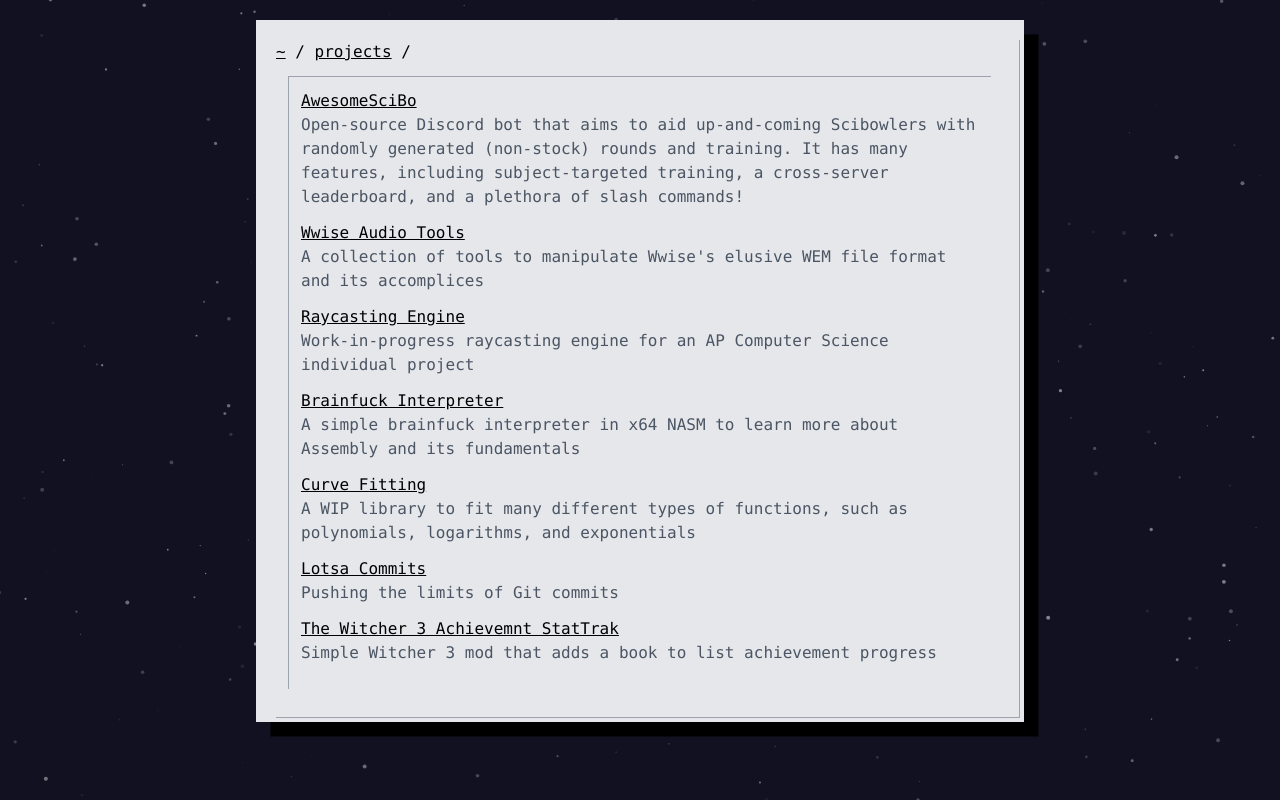
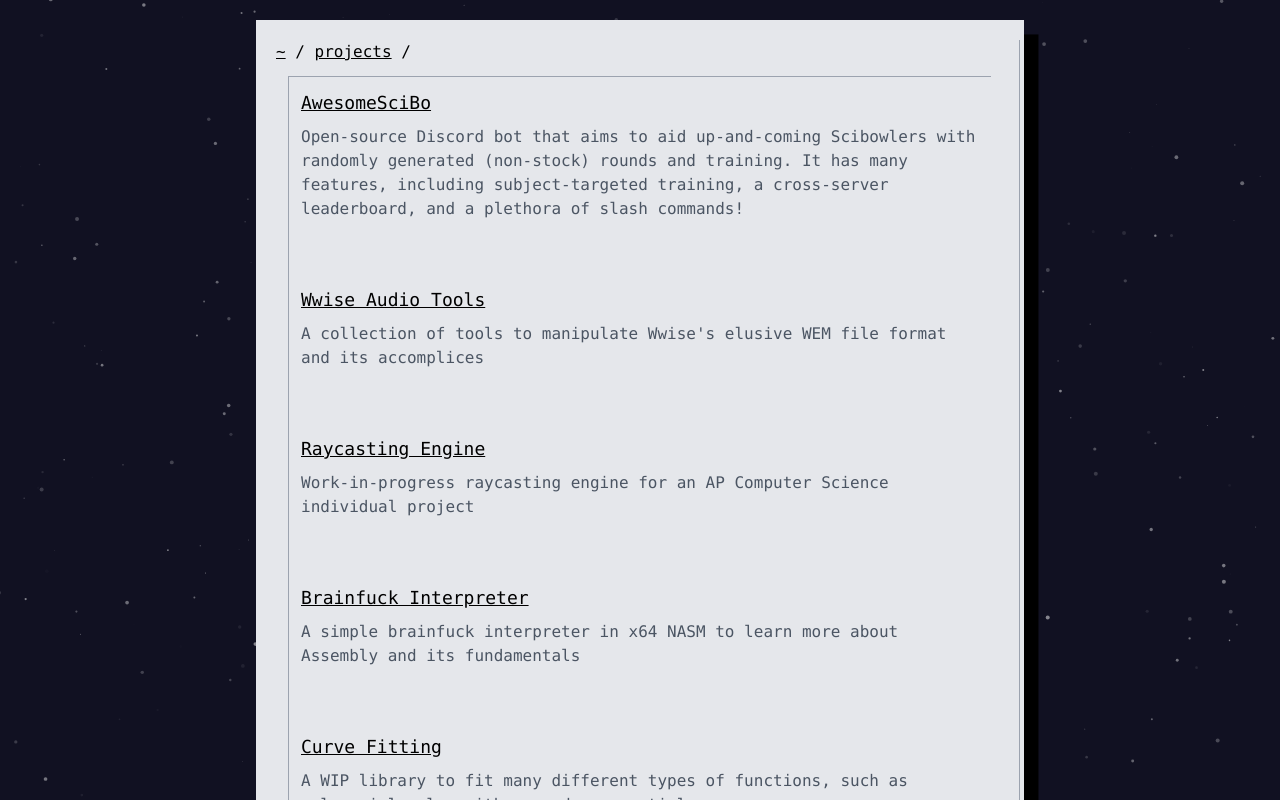
Before and after one commit to abheekda1/adawesome.tech, a Next.js app: page /projects in a window 1280 px wide. Shown: the top 800 px of the page. Built offline with nearby package versions, Linux system fonts and the light colour scheme; a small style sheet from the web is missing.

Commit message:
feat: improve display of articles and projects

```diff
--- a/components/article/articleLayout.tsx
+++ b/components/article/articleLayout.tsx
@@ -50,6 +50,7 @@
           );
         })}
         <span className={'block text-xs text-gray-400'}>]</span>
+        <p>{meta.description}</p>
         <MDXProvider
           components={{
             h1: (props) => <Header {...props} />,
--- a/components/article/articleList.tsx
+++ b/components/article/articleList.tsx
@@ -5,14 +5,25 @@
 export default function ArticleList({
   articles,
   limit,
+  descLimit,
 }: {
   articles: Array<Metadata>;
   limit?: number;
+  descLimit?: number;
 }) {
   return (
     <div>
       {articles.slice(0, limit).map((article, idx) => {
-        return <ArticleListElement article={article} key={idx} />;
+        return (
+          <div>
+            <ArticleListElement
+              article={article}
+              descLimit={descLimit}
+              key={idx}
+            />
+            <hr className='h-px my-8 bg-gray-200 border-0 dark:bg-gray-700' />
+          </div>
+        );
       })}
       {articles.length > (limit || Infinity) && (
         <div
--- a/components/article/articleListElement.tsx
+++ b/components/article/articleListElement.tsx
@@ -2,7 +2,13 @@
 import { Metadata } from './articleLayout';
 import dynamic from 'next/dynamic';
 
-export default function ArticleListElement({ article }: { article: Metadata }) {
+export default function ArticleListElement({
+  article,
+  descLimit,
+}: {
+  article: Metadata;
+  descLimit?: number;
+}) {
   const DynamicDate = dynamic(() => import('../util/dynamicDate'), {
     ssr: false,
   });
@@ -20,6 +26,13 @@
       <Link href={`/blog/${article.slug || ''}`}>
         <a>{article.title}</a>
       </Link>
+      <p className={'text-gray-600 text-xs'}>
+        {descLimit
+          ? article.description.length > descLimit
+            ? article.description.slice(0, descLimit - 3) + '...'
+            : article.description
+          : article.description}
+      </p>
     </div>
   );
 }
--- a/components/project/projectList.tsx
+++ b/components/project/projectList.tsx
@@ -15,11 +15,14 @@
     <div>
       {projects.slice(0, limit).map((project, idx) => {
         return (
-          <ProjectListElement
-            project={project}
-            descLimit={descLimit}
-            key={idx}
-          />
+          <div>
+            <ProjectListElement
+              project={project}
+              descLimit={descLimit}
+              key={idx}
+            />
+            <hr className='h-px my-8 bg-gray-200 border-0 dark:bg-gray-700' />
+          </div>
         );
       })}
       {projects.length > (limit || Infinity) && (
--- a/components/project/projectListElement.tsx
+++ b/components/project/projectListElement.tsx
@@ -1,5 +1,5 @@
 import Link from 'next/link';
-import { Metadata } from '../../util/getProject';
+import { Metadata, getLanguageInfo, LanguageInfo } from '../../util/getProject';
 
 export default function ProjectListElement({
   project,
@@ -9,14 +9,30 @@
   descLimit?: number;
 }) {
   return (
-    <div className={'block mb-3'}>
+    <div className={'block mb-5'}>
       {/* <div className={'text-gray-400 text-[0.6rem] select-none'}>
                 <DynamicDate timestamp={article.timestamp} />
             </div>
             <p className={'text-gray-600 text-[0.6rem] select-none'}>{'['}{article.tags.join(', ')}{']'}</p> */}
       <Link href={project.link}>
-        <a>{project.name}</a>
+        <a className='text-lg'>{project.name}</a>
       </Link>
+      <div className='flex flex-row justify-left mb-2'>
+        {project.languages?.slice(0, 10).map((language, idx) => {
+          const languageInfo: LanguageInfo = getLanguageInfo(language);
+          return (
+            <div className='flex flex-row items-center mr-3' key={idx}>
+              <span
+                className={`flex-none w-4 h-4 shadow-inner rounded-sm mr-1`}
+                style={{ backgroundColor: languageInfo.color }}
+              ></span>
+              <span className={'flex-auto h-6 align-baseline font-semibold'}>
+                {languageInfo.name}
+              </span>
+            </div>
+          );
+        })}
+      </div>
       <p className={'text-gray-600 text-base'}>
         {descLimit
           ? project.description.length > descLimit
```
